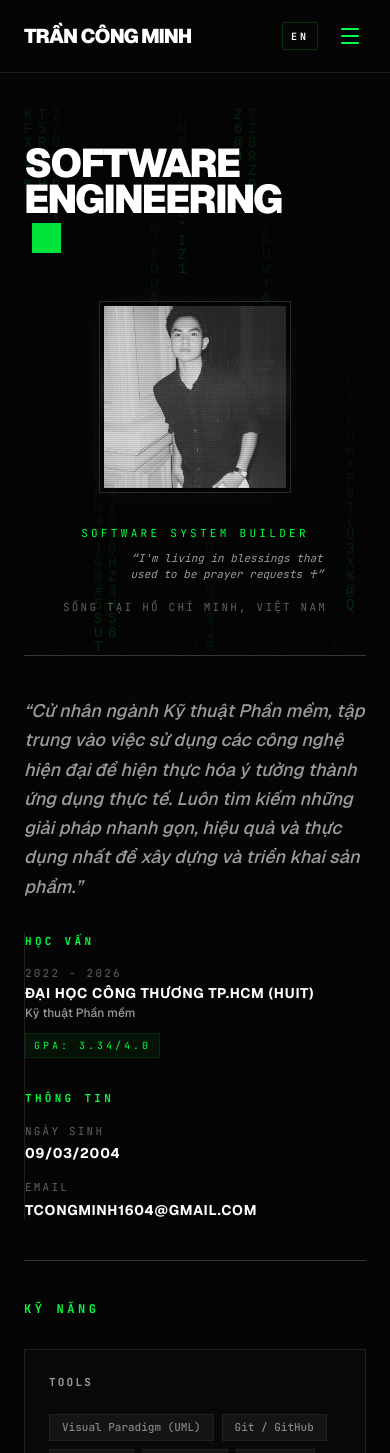
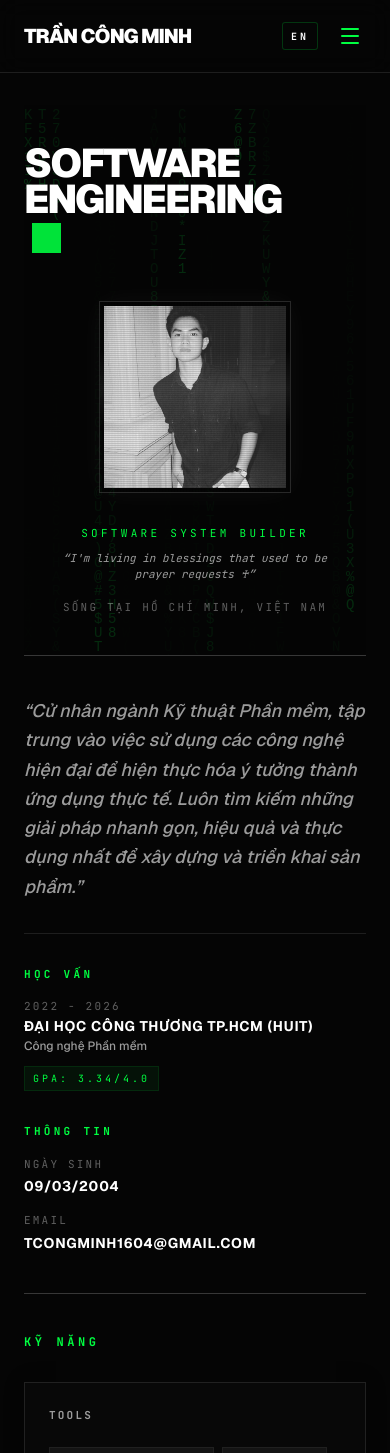
Before and after one commit to dexter826/mob_portfolio, a Next.js app: page / in a window 390 px wide. Shown: the top 1453 px of the page. Built offline with nearby package versions, Linux system fonts and the light colour scheme.

Commit message:
feat: implement SplashProvider and add project portfolio data with dynamic routing templates

```diff
--- a/app/projects/[slug]/page.tsx
+++ b/app/projects/[slug]/page.tsx
@@ -63,15 +63,15 @@ export default function ProjectPage() {
               </div>
             </div>
 
-            <div className="flex flex-col sm:flex-row gap-4 shrink-0">
-              <Link href={project.link} target="_blank">
-                <Button variant="outline" size="sm" className="rounded-none font-mono text-[11px] uppercase tracking-mega border-primary/20 hover:border-primary hover:text-primary bg-transparent h-11 px-7 font-bold">
+            <div className="flex flex-col sm:flex-row gap-3 sm:gap-4 shrink-0 w-full md:w-auto mt-4 md:mt-0">
+              <Link href={project.link} target="_blank" className="w-full sm:w-auto">
+                <Button variant="outline" size="sm" className="w-full sm:w-auto rounded-none font-mono text-[11px] uppercase tracking-mega border-primary/20 hover:border-primary hover:text-primary bg-transparent h-11 px-7 font-bold">
                   <Terminal className="w-4 h-4 mr-2" /> {t(UI_LABELS.projects.github)}
                 </Button>
               </Link>
               {(project as any).liveDemo && (
-                <Link href={(project as any).liveDemo} target="_blank">
-                  <Button size="sm" className="rounded-none font-mono text-[11px] uppercase tracking-mega bg-primary text-background hover:bg-foreground hover:text-background h-11 px-7 font-bold">
+                <Link href={(project as any).liveDemo} target="_blank" className="w-full sm:w-auto">
+                  <Button size="sm" className="w-full sm:w-auto rounded-none font-mono text-[11px] uppercase tracking-mega bg-primary text-background hover:bg-foreground hover:text-background h-11 px-7 font-bold">
                     <Globe className="w-4 h-4 mr-2" /> {t(UI_LABELS.projects.liveDemo)}
                   </Button>
                 </Link>
--- a/components/sections/About.tsx
+++ b/components/sections/About.tsx
@@ -24,7 +24,7 @@ export function About() {
         </div>
 
         {/* Details Column */}
-        <div className="grid grid-cols-1 sm:grid-cols-2 lg:grid-cols-1 gap-8 border-l border-border-subtle lg:pl-12">
+        <div className="grid grid-cols-1 sm:grid-cols-2 lg:grid-cols-1 gap-8 border-t pt-8 lg:border-t-0 lg:border-l border-border-subtle lg:pt-0 lg:pl-12">
           {/* Education Group */}
           <div className="space-y-4">
             <h3 className="text-[11px] uppercase tracking-mega text-primary font-mono font-bold">{t(UI_LABELS.about.education)}</h3>
--- a/components/sections/Hero.tsx
+++ b/components/sections/Hero.tsx
@@ -74,7 +74,7 @@ export function Hero() {
               initial={{ opacity: 0 }}
               animate={{ opacity: 0.6 }}
               transition={{ delay: 2, duration: 1.5 }}
-              className="text-[11px] italic text-foreground font-mono mb-4 block max-w-[200px] lg:max-w-none ml-auto"
+              className="text-[11px] italic text-foreground font-mono mb-4 block max-w-[280px] sm:max-w-xs lg:max-w-none mx-auto lg:ml-auto lg:mr-0 text-center lg:text-right"
             >
               &ldquo;{t(PERSONAL_INFO.quote)}&rdquo;
             </motion.p>
--- a/components/ui/SplashProvider.tsx
+++ b/components/ui/SplashProvider.tsx
@@ -18,8 +18,10 @@ export const SplashProvider: React.FC<SplashProviderProps> = ({ children }) => {
       sessionStorage.setItem('splash_shown', 'true');
       requestAnimationFrame(() => setShowSplash(true));
     } else {
-      setShowSplash(false);
-      setIsLoading(false);
+      requestAnimationFrame(() => {
+        setShowSplash(false);
+        setIsLoading(false);
+      });
     }
   }, []);
 
--- a/lib/data.ts
+++ b/lib/data.ts
@@ -44,7 +44,7 @@ export const PERSONAL_INFO = {
       en: 'HCMC University of Industry and Trade (HUIT)'
     },
     major: {
-      vi: 'Kỹ thuật Phần mềm',
+      vi: 'Công nghệ Phần mềm',
       en: 'Software Engineering'
     },
     gpa: '3.34/4.0',
```
